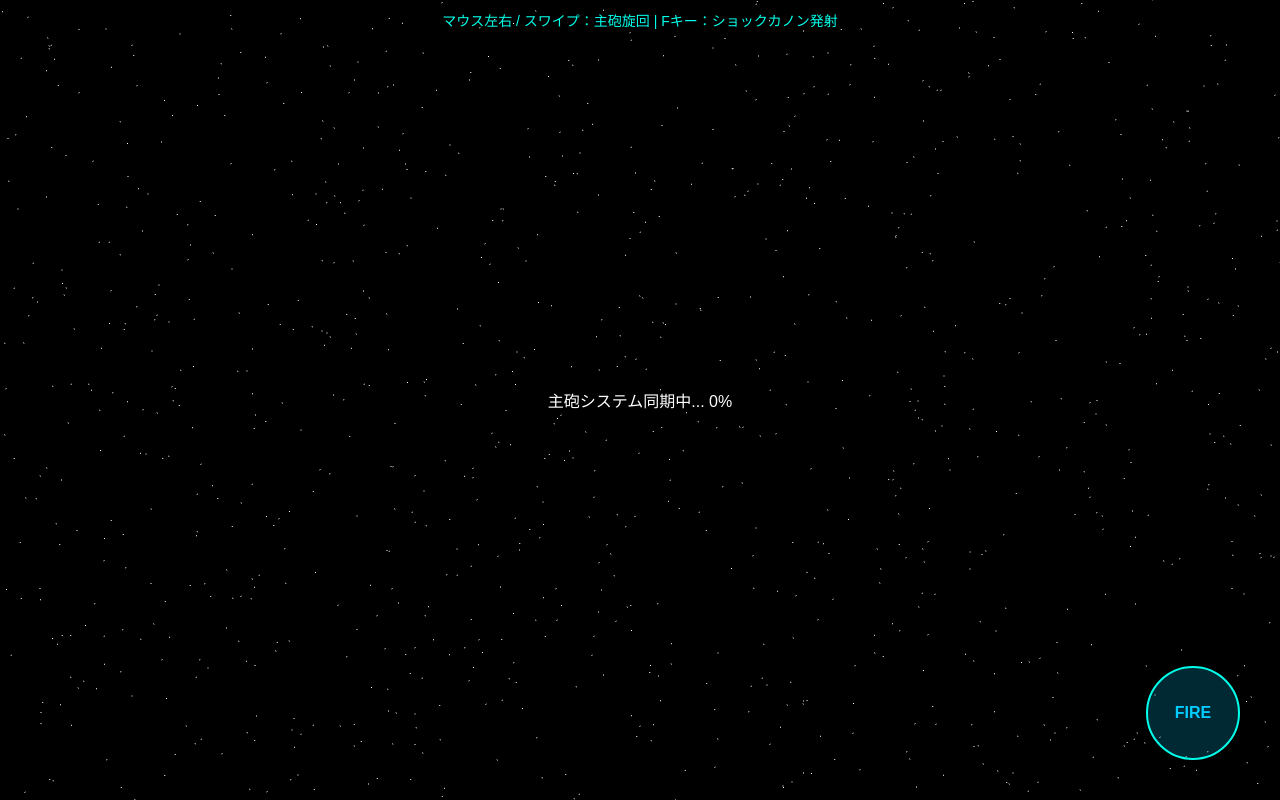
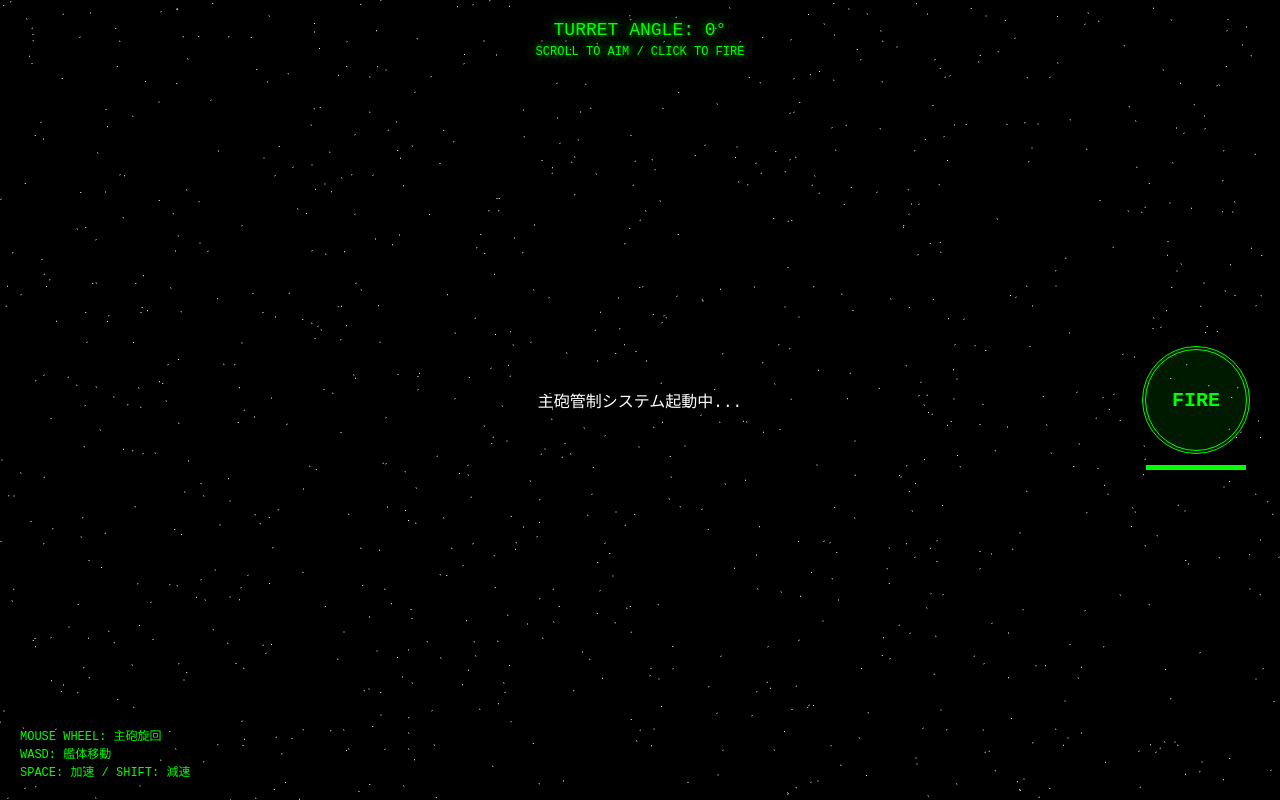
Before and after one commit to Python121212/yamato, a plain HTML site: page index.html in a window 1280 px wide. Drawn offline with nearby package versions, Linux system fonts and the light colour scheme; no server answers; animation ran at ten frames a second.

Commit message:
Update index.html

```diff
--- a/index.html
+++ b/index.html
@@ -3,25 +3,54 @@
 <head>
     <meta charset="UTF-8">
     <meta name="viewport" content="width=device-width, initial-scale=1.0, maximum-scale=1.0, user-scalable=no">
-    <title>Yamato Warship - Turret Control</title>
+    <title>Yamato Main Battery Control</title>
     <style>
-        body { margin: 0; overflow: hidden; background-color: #000; font-family: sans-serif; }
-        #ui-layer { position: absolute; top: 0; left: 0; width: 100%; height: 100%; pointer-events: none; color: #00ffea; }
-        .touch-btn { pointer-events: auto; background: rgba(0, 255, 234, 0.1); border: 2px solid #00ffea; border-radius: 50%; display: flex; align-items: center; justify-content: center; user-select: none; }
-        #actions { position: absolute; bottom: 40px; right: 40px; display: flex; flex-direction: column; gap: 20px; align-items: flex-end; }
-        #btn-fire { width: 90px; height: 90px; color: #00ccff; font-weight: bold; background: rgba(0, 204, 255, 0.2); pointer-events: auto; }
-        #status { position: absolute; top: 10px; width: 100%; text-align: center; font-size: 14px; }
+        body { margin: 0; overflow: hidden; background-color: #000; font-family: 'Courier New', Courier, monospace; }
+        #ui { position: absolute; top: 0; left: 0; width: 100%; height: 100%; pointer-events: none; color: #00ff00; }
+
+        /* 照準情報 */
+        #aim-info { position: absolute; top: 20px; width: 100%; text-align: center; font-size: 18px; text-shadow: 0 0 10px #00ff00; }
+
+        /* 操作ガイド */
+        #guide { position: absolute; bottom: 20px; left: 20px; font-size: 12px; }
+
+        /* 発射ボタン（右中央） */
+        #fire-control {
+            position: absolute; right: 30px; top: 50%; transform: translateY(-50%);
+            width: 100px; height: 100px; border-radius: 50%;
+            border: 4px double #00ff00; background: rgba(0, 255, 0, 0.1);
+            color: #00ff00; font-weight: bold; font-size: 20px;
+            display: flex; align-items: center; justify-content: center;
+            pointer-events: auto; cursor: pointer; user-select: none;
+        }
+        #fire-control:active { background: rgba(255, 0, 0, 0.5); border-color: #ff0000; color: #ff0000; }
+
+        /* 装填インジケーター */
+        #reload-bar { width: 100px; height: 5px; background: #333; margin-top: 10px; position: absolute; bottom: -20px; }
+        #reload-fill { width: 100%; height: 100%; background: #00ff00; transition: width 0.1s; }
+
         #loading { position: absolute; top: 50%; left: 50%; transform: translate(-50%, -50%); color: white; }
     </style>
 </head>
 <body>
 
-    <div id="loading">主砲システム同期中... <span id="progress">0%</span></div>
+    <div id="loading">主砲管制システム起動中...</div>
 
-    <div id="ui-layer">
-        <div id="status">マウス左右 / スワイプ：主砲旋回 | Fキー：ショックカノン発射</div>
-        <div id="actions">
-            <div id="btn-fire" class="touch-btn">FIRE</div>
+    <div id="ui">
+        <div id="aim-info">
+            TURRET ANGLE: <span id="angle-val">0</span>°<br>
+            <span style="font-size: 12px;">SCROLL TO AIM / CLICK TO FIRE</span>
+        </div>
+
+        <div id="fire-control">
+            FIRE
+            <div id="reload-bar"><div id="reload-fill"></div></div>
+        </div>
+
+        <div id="guide">
+            MOUSE WHEEL: 主砲旋回<br>
+            WASD: 艦体移動<br>
+            SPACE: 加速 / SHIFT: 減速
         </div>
     </div>
 
@@ -40,12 +69,11 @@
 
         let scene, camera, renderer, yamato;
         let speed = 0;
+        let turretAngle = 0; // 主砲の現在の角度
+        let reloadTime = 0;   // 装填時間
+        const bullets = [];
+        const turretBones = [];
         const keys = {};
-        const bullets = [];
-
-        // 主砲（ボーン）を格納する配列
-        let turretBones = [];
-        let mouseX = 0;
 
         init();
         animate();
@@ -53,7 +81,6 @@
         function init() {
             scene = new THREE.Scene();
             camera = new THREE.PerspectiveCamera(60, window.innerWidth / window.innerHeight, 1, 500000);
-            camera.position.set(0, 200, 800);
 
             renderer = new THREE.WebGLRenderer({ antialias: true });
             renderer.setSize(window.innerWidth, window.innerHeight);
@@ -61,7 +88,7 @@
             document.body.appendChild(renderer.domElement);
 
             scene.add(new THREE.AmbientLight(0xffffff, 1.2));
-            const sun = new THREE.DirectionalLight(0xffffff, 1.5);
+            const sun = new THREE.DirectionalLight(0xffffff, 1.0);
             sun.position.set(500, 1000, 500);
             scene.add(sun);
 
@@ -76,57 +103,53 @@
                 yamato = mesh;
                 scene.add(yamato);
 
-                // --- 【ボーンの検索】 ---
-                // モデルの中から「主砲」または「砲塔」という名前のボーンを探す
-                yamato.skeleton.bones.forEach((bone) => {
-                    if (bone.name.includes("主砲") || bone.name.includes("砲塔") || bone.name.includes("Turret")) {
-                        // 砲身（上下に動くボーン）ではなく、回転する根元（親）だけを狙う
-                        if (!bone.name.includes("砲身")) {
-                            turretBones.push(bone);
-                            console.log("主砲ボーンを発見:", bone.name);
-                        }
+                // 主砲ボーンを探す
+                yamato.skeleton.bones.forEach(bone => {
+                    if ((bone.name.includes("主砲") || bone.name.includes("砲塔")) && !bone.name.includes("砲身")) {
+                        turretBones.push(bone);
                     }
                 });
-
                 document.getElementById('loading').style.display = 'none';
-            }, (xhr) => {
-                document.getElementById('progress').innerText = Math.round(xhr.loaded / xhr.total * 100) + "%";
             });
 
-            // マウス移動で主砲を狙う
-            window.addEventListener('mousemove', (e) => {
-                mouseX = (e.clientX / window.innerWidth) * 2 - 1; // -1 ～ 1
+            // --- 【スクロールで主砲回転】 ---
+            window.addEventListener('wheel', (e) => {
+                // e.deltaY がスクロール量。感度を 0.001 に設定
+                turretAngle -= e.deltaY * 0.001;
             });
 
-            // キー入力
-            window.addEventListener('keydown', e => {
-                keys[e.code] = true;
-                if(e.code === 'KeyF') fireCannon();
+            // スマホ用のスクロール代わり（スワイプで回転）
+            let touchStartY = 0;
+            window.addEventListener('touchstart', (e) => touchStartY = e.touches[0].clientY);
+            window.addEventListener('touchmove', (e) => {
+                const touchY = e.touches[0].clientY;
+                const diff = touchStartY - touchY;
+                turretAngle += diff * 0.005; // スマホ用感度
+                touchStartY = touchY;
             });
-            window.addEventListener('keyup', e => keys[e.code] = false);
 
             // 発射ボタン
-            document.getElementById('btn-fire').addEventListener('mousedown', fireCannon);
-            document.getElementById('btn-fire').addEventListener('touchstart', (e) => {
-                e.preventDefault();
-                fireCannon();
+            document.getElementById('fire-control').addEventListener('click', fire);
+            window.addEventListener('keydown', (e) => {
+                keys[e.code] = true;
+                if(e.code === 'KeyF' || e.code === 'Enter') fire();
             });
+            window.addEventListener('keyup', (e) => keys[e.code] = false);
 
             window.addEventListener('resize', onWindowResize);
         }
 
-        // ショックカノン発射（全ての主砲から）
-        function fireCannon() {
-            if (!yamato || turretBones.length === 0) return;
+        function fire() {
+            if (!yamato || reloadTime > 0) return;
 
-            // 各主砲から弾を出す
+            reloadTime = 100; // 装填開始
+
             turretBones.forEach(bone => {
-                const geo = new THREE.CylinderGeometry(2, 2, 60, 8);
+                const geo = new THREE.CylinderGeometry(2, 2, 80, 8);
                 geo.rotateX(Math.PI / 2);
                 const mat = new THREE.MeshBasicMaterial({ color: 0x00ffff });
                 const bullet = new THREE.Mesh(geo, mat);
 
-                // ボーンの「世界座標（ワールド座標）」を取得する
                 const worldPos = new THREE.Vector3();
                 const worldQuat = new THREE.Quaternion();
                 bone.getWorldPosition(worldPos);
@@ -134,11 +157,9 @@
 
                 bullet.position.copy(worldPos);
                 bullet.quaternion.copy(worldQuat);
+                bullet.translateZ(-60); // 砲先から出す
 
-                // 弾を主砲の向きに合わせて少し前に出す
-                bullet.translateZ(-50);
-
-                bullet.userData.life = 120;
+                bullet.userData.life = 150;
                 bullets.push(bullet);
                 scene.add(bullet);
             });
@@ -166,24 +187,36 @@
             requestAnimationFrame(animate);
 
             if (yamato) {
-                // 艦体の移動
-                if (keys['Space']) speed += 0.4;
-                speed *= 0.96;
+                // 移動
+                if (keys['Space']) speed += 0.3;
+                if (keys['ShiftLeft']) speed -= 0.3;
+                speed *= 0.97;
                 yamato.translateZ(-speed);
 
-                if (keys['ArrowLeft']) yamato.rotation.y += 0.02;
-                if (keys['ArrowRight']) yamato.rotation.y -= 0.02;
+                // 艦体旋回
+                if (keys['KeyA'] || keys['ArrowLeft']) yamato.rotation.y += 0.015;
+                if (keys['KeyD'] || keys['ArrowRight']) yamato.rotation.y -= 0.015;
 
-                // --- 【主砲の旋回】 ---
+                // --- 【主砲回転の適用】 ---
                 turretBones.forEach(bone => {
-                    // マウスのX座標に合わせてボーンのY軸を回転させる
-                    // ヤマト本体が回転しても、マウスの方向に追従するように調整
-                    const targetRotation = -mouseX * Math.PI;
-                    bone.rotation.y = THREE.MathUtils.lerp(bone.rotation.y, targetRotation, 0.05);
+                    // lerpを使って滑らかに回転させる
+                    bone.rotation.y = THREE.MathUtils.lerp(bone.rotation.y, turretAngle, 0.1);
                 });
 
-                // カメラの追従
-                const cameraOffset = new THREE.Vector3(0, 150, 700).applyMatrix4(yamato.matrixWorld);
+                // 表示の更新
+                const displayAngle = Math.round((turretAngle * 180 / Math.PI) % 360);
+                document.getElementById('angle-val').innerText = displayAngle;
+
+                // 装填処理
+                if (reloadTime > 0) {
+                    reloadTime--;
+                    document.getElementById('reload-fill').style.width = (100 - reloadTime) + "%";
+                } else {
+                    document.getElementById('reload-fill').style.width = "100%";
+                }
+
+                // カメラ追従
+                const cameraOffset = new THREE.Vector3(0, 200, 800).applyMatrix4(yamato.matrixWorld);
                 camera.position.lerp(cameraOffset, 0.1);
                 camera.lookAt(yamato.position);
             }
@@ -191,7 +224,7 @@
             // 弾の更新
             for (let i = bullets.length - 1; i >= 0; i--) {
                 const b = bullets[i];
-                b.translateZ(-40); // 弾速
+                b.translateZ(-50);
                 b.userData.life--;
                 if (b.userData.life <= 0) {
                     scene.remove(b);
```
